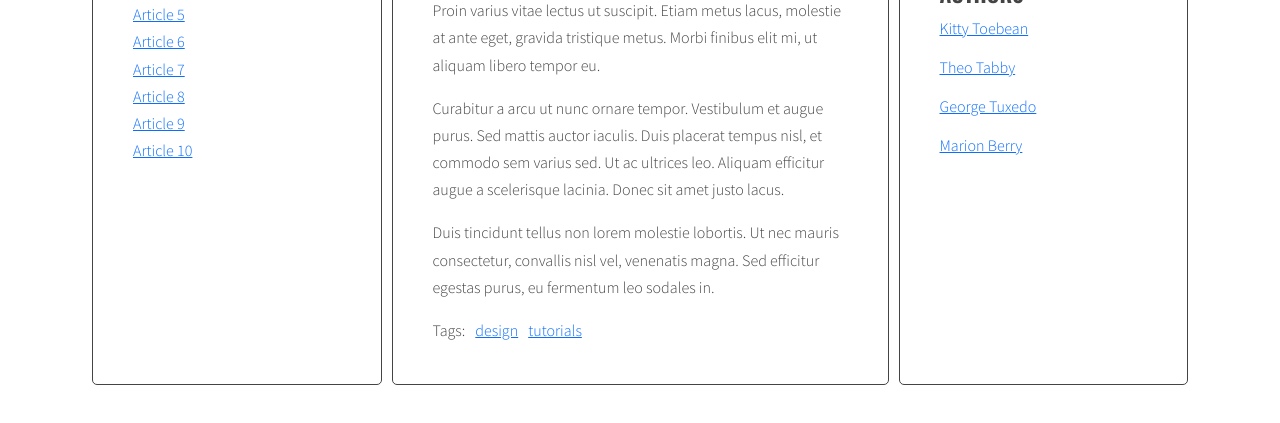
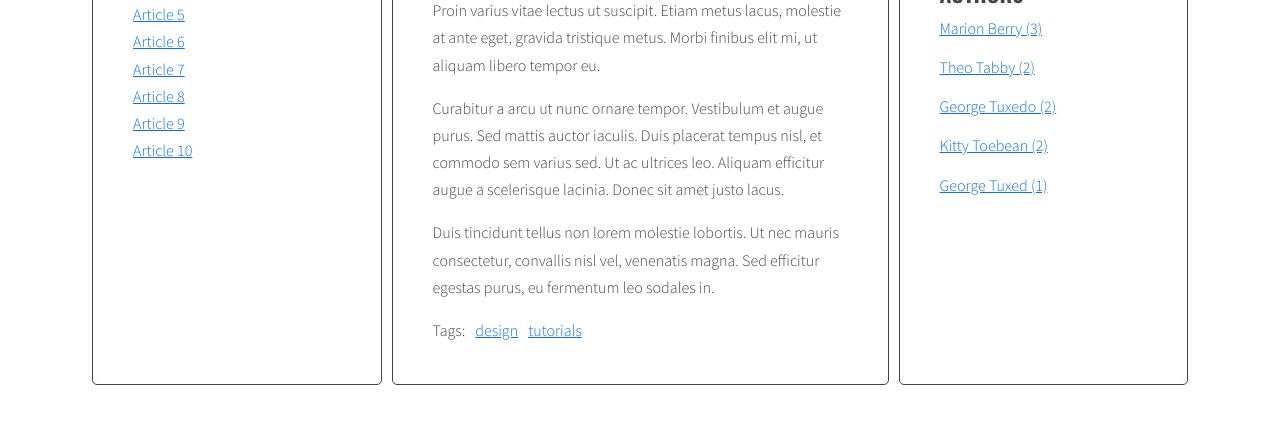
Before and after one commit to kaczmarczyk-koza/javascript-blog, a website: page index.html in a window 1280 px wide. Shown: the part 295-718 px from the top of the page. Drawn offline with nearby package versions, Linux system fonts and the light colour scheme; files that its build step writes are made by us from their sources.

Commit message:
Add function generateAuthors

```diff
--- a/index.html
+++ b/index.html
@@ -164,26 +164,6 @@
                 </ul>
                 <h2 class="section-title">Authors</h2>
                 <ul class="list authors">
-                    <li>
-                    <a href="#">
-                        <span class="author-name">Kitty Toebean</span>
-                    </a>
-                    </li>
-                    <li>
-                    <a href="#">
-                        <span class="author-name">Theo Tabby</span>
-                    </a>
-                    </li>
-                    <li>
-                    <a href="#">
-                        <span class="author-name">George Tuxedo</span>
-                    </a>
-                    </li>
-                    <li>
-                    <a href="#">
-                        <span class="author-name">Marion Berry</span>
-                    </a>
-                    </li>
                 </ul>
                 </aside>
             </main>
--- a/js/script.js
+++ b/js/script.js
@@ -45,7 +45,8 @@ optArticleTagsSelector = '.post-tags .list',
 optArticleAuthorSelector = '.post-author',
 optTagsListSelector = ' .list.tags',
 optCloudClassCount = 5,
-optCloudClassPrefix = 'tag-size-';
+optCloudClassPrefix = 'tag-size-',
+optAuthorListSelector = '.list.authors';
 
 function generateTitleLinks(customSelector = '') {
   console.log('Title was clicked!');
@@ -161,7 +162,7 @@ function generateTags(){
          allTags[tag]++;
       }
 
-
+      console.log(allTags);
 
     /* END LOOP: for each tag */
     }
@@ -197,6 +198,7 @@ function generateTags(){
 
   /* [NEW] add html from allTagsHTML to tagList */
   tagList.innerHTML = allTagsHTML;
+  console.log(tagList);
 }
 
 generateTags();
@@ -274,6 +276,10 @@ addClickListenersToTags();
 
 function gnerateAuthors () {
   console.log('Generate Authors')
+
+  /* [NEW] create a new variable allAutors with an empty object */
+  let allAuthors = {};
+
   /* find all articles */
   const articles = document.querySelectorAll(optArticleSelector);
   console.log(articles);
@@ -297,8 +303,37 @@ function gnerateAuthors () {
     /* insert HTML into author wrapper */
     authorHTML.innerHTML = html;
 
+    /* [NEW] check if this link is NOT already in allTags */
+    if(!allAuthors.hasOwnProperty(author)) {
+      /* [NEW] add author to allAuthors object */
+      allAuthors[author] = 1;
+    } else {
+      allAuthors[author]++;
+    }
+    console.log(allAuthors);
   /* END LOOP: for every article: */
   }
+
+  /* [NEW] find list of authors in right column */
+  const authorList = document.querySelector(optAuthorListSelector);
+
+  /* [NEW] create variable for all links HTML code */
+  const authorParams = calculateTagsParams(allAuthors);
+  console.log('authorParams:', authorParams);
+  let allAuthorsHTML = '';
+
+  /* [NEW] START LOOP: for each author in allAuthors */
+  for(let author in allAuthors) {
+    const authorHref = author.replace(' ', '-');
+    const autorLinkHTML = '<li><a href="#' + authorHref +  '><span class="author-name">' + author + ' (' + allAuthors[author] + ')</span></a></li>';
+
+    allAuthorsHTML += autorLinkHTML;
+    console.log(allAuthorsHTML);
+  }
+
+  authorList.innerHTML = allAuthorsHTML;
+  console.log(authorList);
+
 }
 
 gnerateAuthors ();
```
